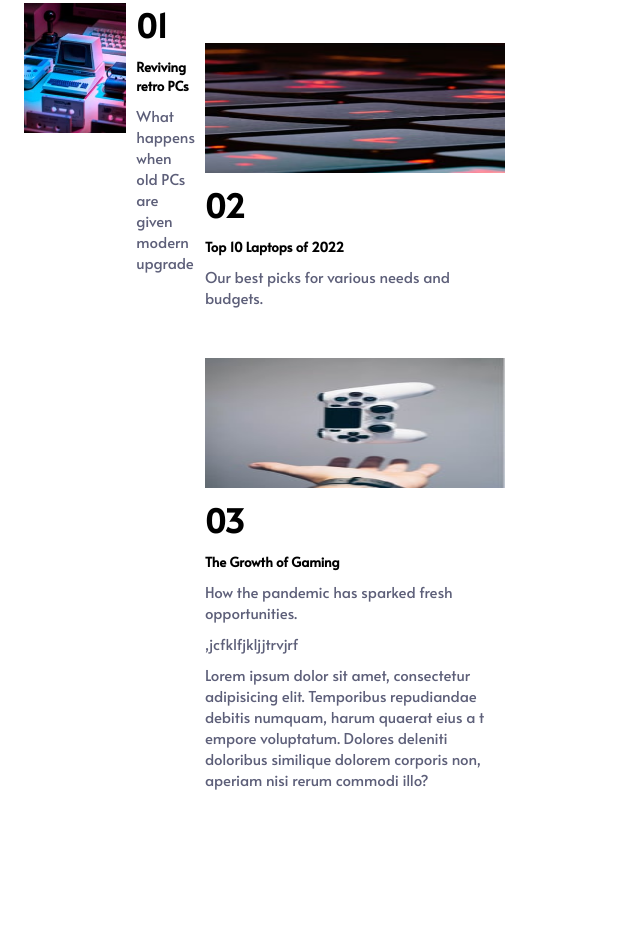
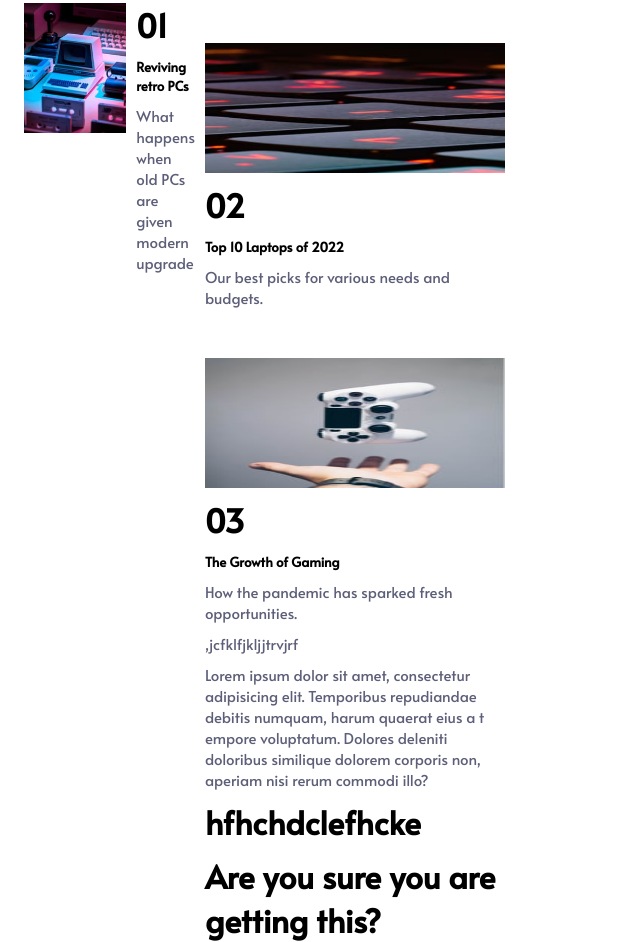
Before and after one commit to Olajumoke17/thirdrepo, a plain HTML site: page index.html in a window 1280 px wide. Shown: the part 645-1587 px from the top of the page, without its empty margins (136-776 px from the left). Before the commit the page ends 1435 px from the top, so only its background shows below. Drawn offline with Linux system fonts and the light colour scheme.

Commit message:
added h1s

```diff
--- a/index.html
+++ b/index.html
@@ -93,6 +93,12 @@
     Lorem ipsum dolor sit amet, consectetur adipisicing elit. Temporibus repudiandae debitis numquam, harum quaerat eius a t
     empore voluptatum. Dolores deleniti doloribus similique dolorem corporis non, aperiam nisi rerum commodi illo?
   </p>
+  <h1>
+      hfhchdclefhcke
+  </h1>
+  <h1>
+    Are you sure you are getting this?
+  </h1>
 <!--
 
   New
```
